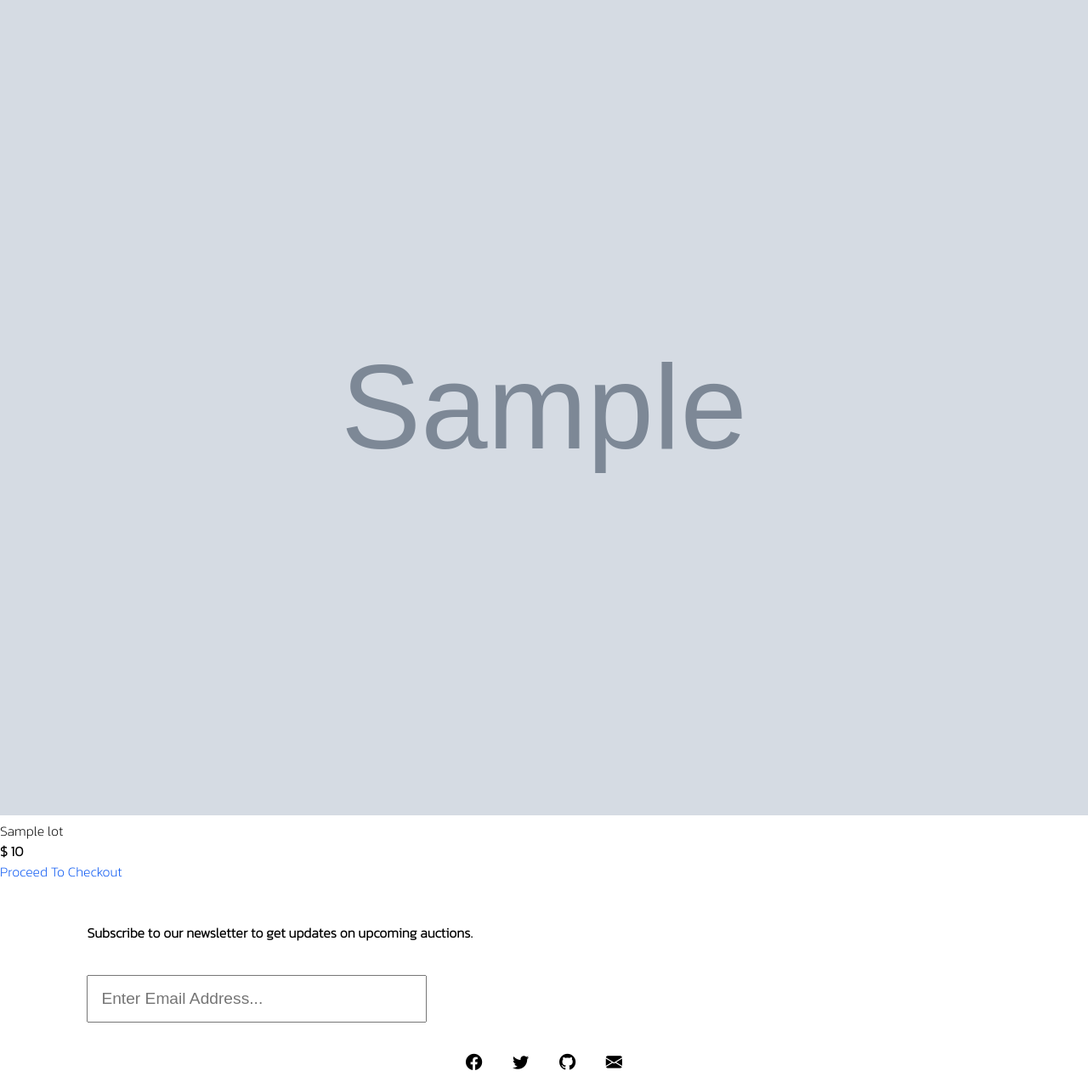
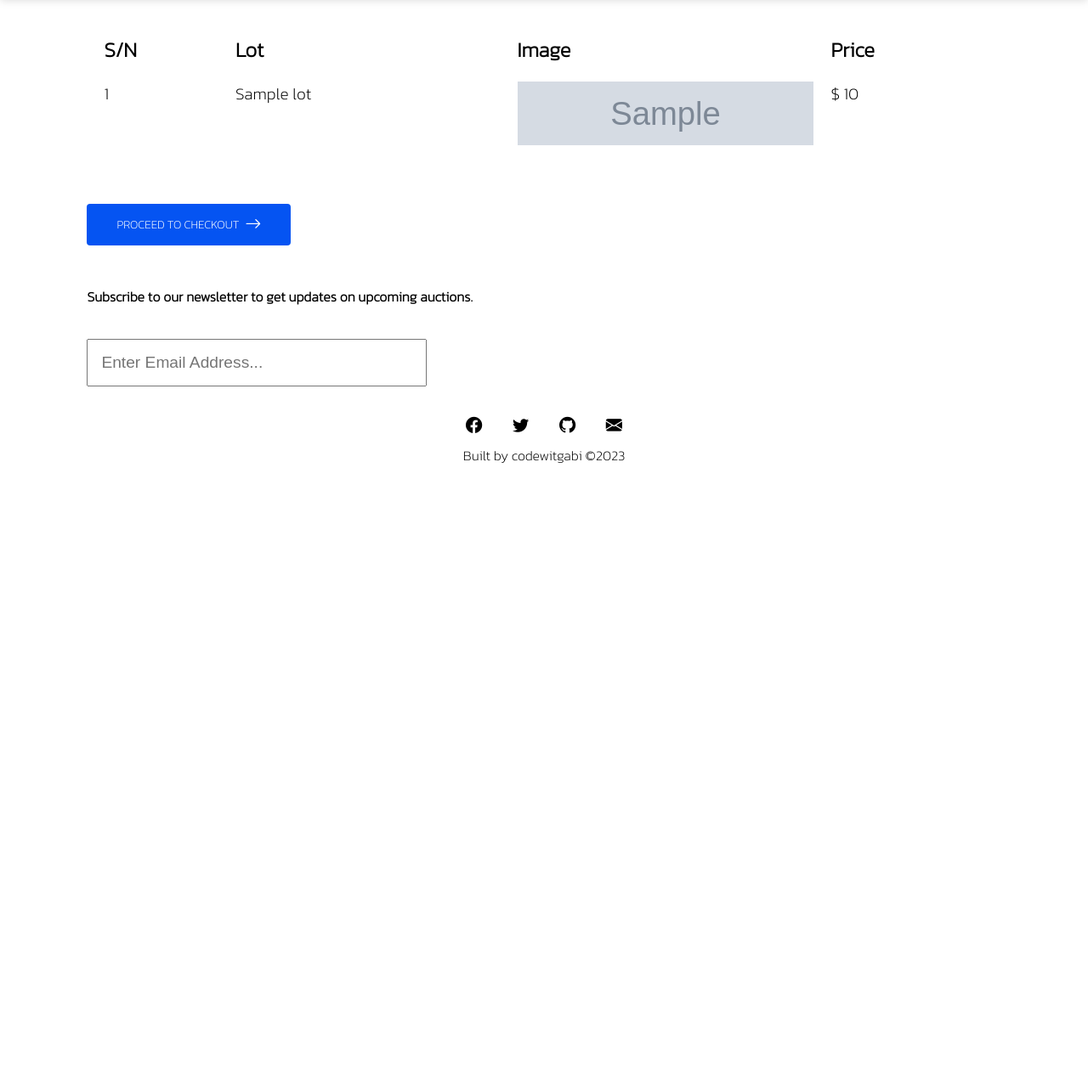
Before and after one commit to codewitgabi/auctioneer, a Django app: page /cart/ in a window 1280 px wide. Shown: the part 56-1330 px from the top of the page at 85% size. After the commit the page ends 601 px from the top, so only its background shows below. Run offline with Django 3.2, Linux system fonts and the light colour scheme; a user stored in the database is signed in; tables that the repository leaves empty hold one stand-in row (values such as "Sample post"); grey boxes marked "Sample" are stand-in pictures; some web fonts are replaced.

Commit message:
Updated cart page

```diff
--- a/auction/templates/auction/cart.html
+++ b/auction/templates/auction/cart.html
@@ -3,20 +3,43 @@
 
 
 {% block content %}
-<div class="cart-container">
-  <div class="cart-wrapper">
-    {% for item in request.user.lot_set.all %}
-    <div class="cart-box">
-      <img src="{{ item.lotimage_set.all.first.image_url}}" alt="lot-image" />
-      <div class="group">
-        <p class="lot-name">{{ item.name }}</p>
-        <p class="lot-price">$ {{ item.price|floatformat:"-3g" }}</p>
-      </div>
-    </div>
-    {% empty %}
-    <h3>No won lot yet!</h3>
-    {% endfor %}
+<section class="main mob-mrg-top">
+  <div class="cart-display">
+    <table>
+      <thead>
+        <tr>
+          <th>S/N</th>
+          <th>Lot</th>
+          <th>Image</th>
+          <th>Price</th>
+        </tr>
+      </thead>
+      <tbody>
+        {% for item in request.user.lot_set.all %}
+        <tr>
+          <td>{{ forloop.counter }}</td>
+          <td>{{ item.name }}</td>
+          <td><img src="{{ item.lotimage_set.all.first.image.url }}" alt="lot-img"></td>
+          <td>$ {{ item.price|floatformat:"-3g" }}</td>
+        </tr>
+
+        {% empty %}
+          <h3>No won lot yet!</h3>
+        {% endfor %}
+      </tbody>
+    </table>
   </div>
-  <a href="#!">Proceed To Checkout</a>
-</div>
+
+  {% if request.user.lot_set.all %}
+    <a href="#!" class="checkout-btn">
+      <span>Proceed To Checkout</span>
+      <i class="bi bi-arrow-right"></i>
+    </a>
+  {% else %}
+  <a href="{% url 'auction:home' %}" class="checkout-btn">
+    <i class="bi bi-arrow-left"></i>
+    <span>Continue Bidding</span>
+  </a>
+  {% endif %}
+</section>
 {% endblock %}
--- a/static/css/style.css
+++ b/static/css/style.css
@@ -290,7 +290,8 @@ footer {
 .lot-desc {
   font-size: 1rem;
 }
-.bids-display {
+.bids-display,
+.cart-items-display {
   margin-top: 2em;
   overflow: auto;
 }
@@ -329,3 +330,23 @@ tr td {
   display: inline-block;
   margin-top: 1em;
 }
+
+/* === Cart Section === */
+.checkout-btn {
+  background: var(--blue);
+  color: var(--white);
+  padding: 10px 35px;
+  text-transform: uppercase;
+  display: flex;
+  align-items: center;
+  gap: 0.5em;
+  margin-top: 3em;
+  font-size: 0.85rem;
+  border-radius: 4px;
+  width: max-content;
+}
+tr td > img {
+  width: 100%;
+  max-height: 75px;
+  object-fit: center;
+}
```
